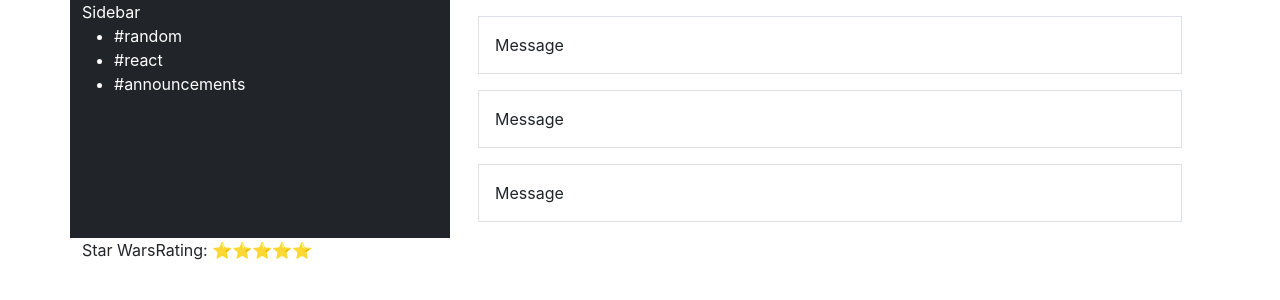
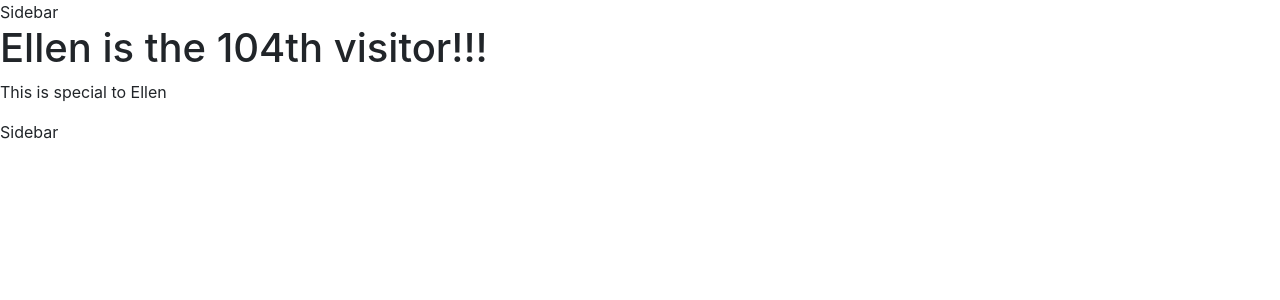
Before and after one commit to natafaye/fesd-week-13, a React (Create React App) app: page / in a window 1280 px wide. Shown: the top 300 px of the page. Built offline with nearby package versions, Linux system fonts and the light colour scheme.

Commit message:
demonstrating importing, 104th visitor banner

```diff
--- a/src/App.js
+++ b/src/App.js
@@ -1,51 +1,21 @@
-import MessageList from "./components/MessageList"
-import Sidebar from "./components/Sidebar";
+import "./App.css"
+import subtract from "./myspecialstuff"
+import Sidebar from "./Sidebar"
+import MovieList from "./MovieList"
 
 export default function App() {
+  subtract(2, 5)
+
   return (
-    <div className="container">
-      <div className="row">
-        <Sidebar/>
-        <MessageList/>
-        <MovieList/>
-      </div>
+    <div>
+      <Sidebar/>
+      <MovieList/>
+      <Sidebar/>
     </div>
   )
+
+  // React in the background does this:
+  // Make a div
+  // Call Sidebar() take the JSX that's returned and put in the div
+  // Call MovieList() take the JSX that's returned and put in the div
 }
-
-
-/**** EXAMPLE STAR RATING CODE ****/
-
-// Step 1: make an array of the length of the number of stars we want
-// [null, null, null]
-// // Step 2: fill it with stars
-// ["⭐", "⭐", "⭐"]
-// // Step 3: join the array (unless it's react, then you don't need to)
-// "⭐⭐⭐"
-
-// // Step 1
-// Array(numberOfStarsYouWant)
-//     // Step 2
-//     .fill("⭐")
-//     // Step 3 (if not in React)
-//     .join("")
-
-const movieList = [
-  {
-    name: "Star Wars",
-    rating: 5
-  }
-]
-
-function MovieList() {
-    return (
-        <div>
-            {movieList.map(movie => (
-                <div>
-                    {movie.name}
-                    Rating: {Array(movie.rating).fill("⭐")}
-                </div>
-            ))}
-        </div>
-    )
-}
--- /dev/null
+++ b/src/MovieList.js
@@ -0,0 +1,18 @@
+export default function MovieList() {
+    const userName = "Ellen"
+
+    const myNumber = 100 + 4
+
+    // Almost never for, while, for-of
+    // Almost always .map(), .find(), .filter()
+
+    return (
+        // Fragment
+        <>
+            <h1>
+                {userName} is the {100 + 4}th visitor!!!
+            </h1>
+            <p>This is special to {userName}</p>
+        </>
+    )
+}
--- /dev/null
+++ b/src/Sidebar.js
@@ -0,0 +1,14 @@
+export default function Sidebar() {
+  return (
+    <div>Sidebar</div>
+  )
+}
+
+// What makes a function a component?
+// 1) It returns JSX
+// 2) The name starts with a capital letter
+// 3) Because I used it like one
+
+export function sayHi() {
+    return "Hi"
+}
--- a/src/components/MessageList.js
+++ b/src/components/MessageList.js
@@ -1,13 +1,6 @@
 import Message from "./Message";
 
 export default function MessageList() {
-
-  let hasError = false
-
-  if(hasError) {
-    return <div className="col text-danger">ERROR!</div>
-  }
-
   return (
     <div className="col">
       <Message/>
--- a/src/index.js
+++ b/src/index.js
@@ -16,6 +16,14 @@ root.render(
 // to log results (for example: reportWebVitals(console.log))
 // or send to an analytics endpoint. Learn more: https://bit.ly/CRA-vitals
 reportWebVitals();
+
+
+
+
+
+
+
+
 
 
 
@@ -51,24 +59,22 @@ const movies = [
     {
         id: 0,
         name: "Star Wars",
-        reviews: [
-        ]
     },
     {
         id: 1,
         name: "Star Trek",
-        reviews: [
-        ]
     }
 ]
 
 // Reviews in a seperate array (in state)
 const reviews = [
     {
-        movieId: 0,
+        id: 0,
+        movieId: 1,
         text: "It was great"
     },
     {
+        id: 1,
         movieId: 1,
         text: "It wasn't great"
     }
--- /dev/null
+++ b/src/myspecialstuff.js
@@ -0,0 +1,4 @@
+
+export default function subtract(a, b) {
+    return a - b
+}
```
Also changed, not shown: public/index.html (line endings or trailing spaces).
